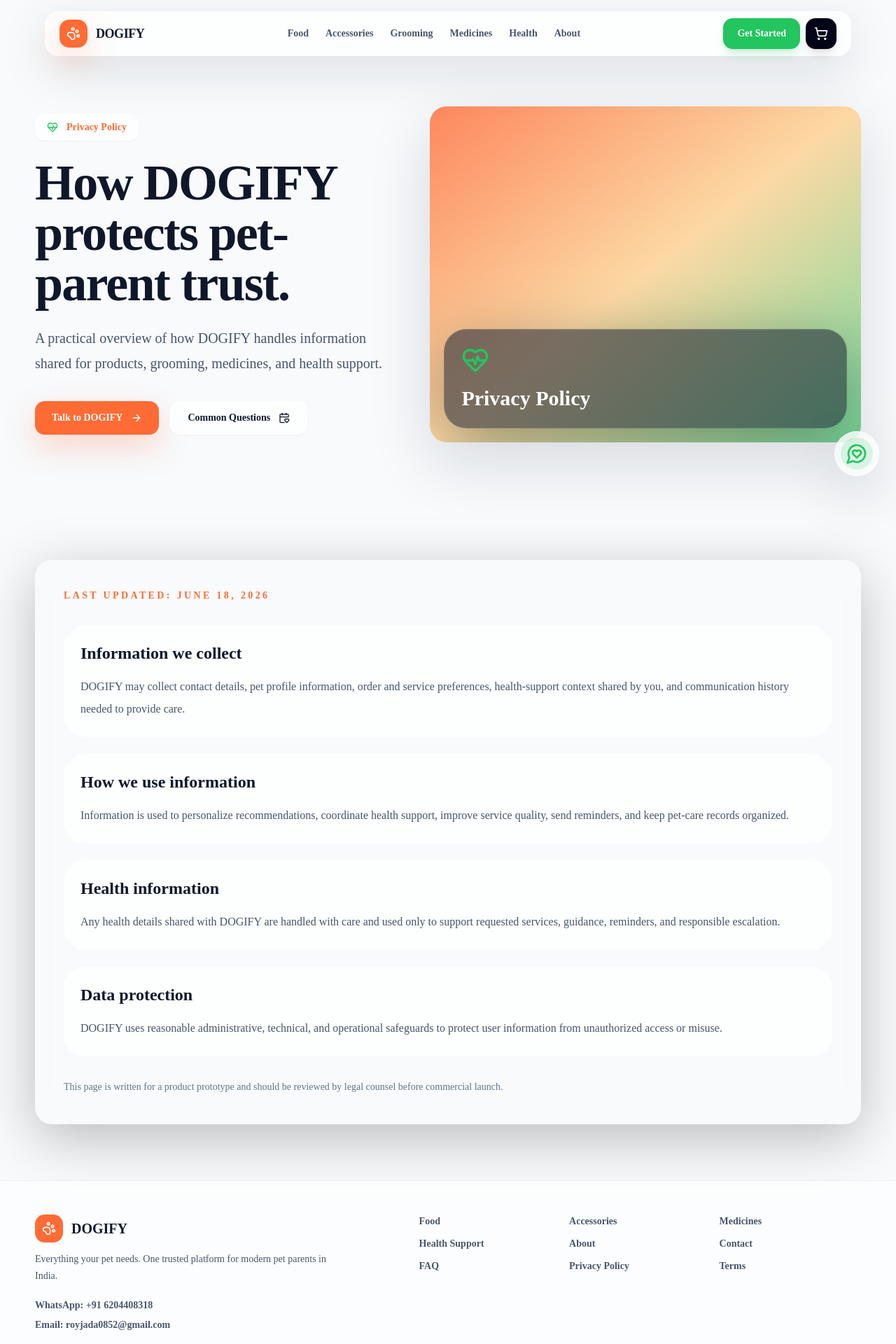
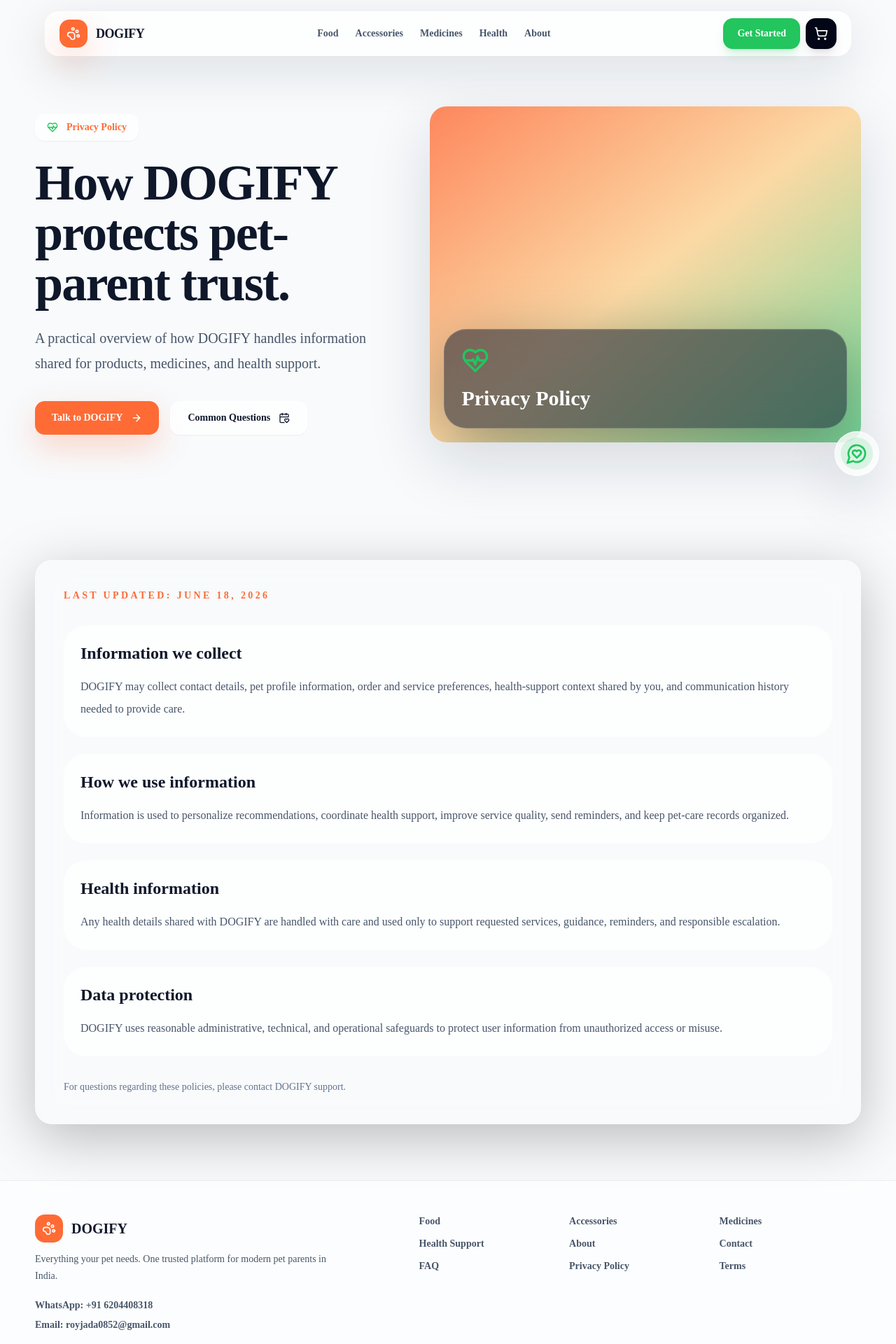
Before and after one commit to Bishesh292000/dogify-2.0, a Next.js app: page /privacy-policy in a window 1280 px wide. Shown: the top 1920 px of the page at 70% size. Built offline with nearby package versions, Linux system fonts and the light colour scheme.

Commit message:
Update dogify-site.tsx

```diff
--- a/components/dogify-site.tsx
+++ b/components/dogify-site.tsx
@@ -139,7 +139,6 @@
   const primaryLinks = [
   { label: "Food", href: "/food" },
   { label: "Accessories", href: "/accessories" },
-    { label: "Grooming", href: "/grooming" },
   { label: "Medicines", href: "/medicines" },
   { label: "Health", href: "/health-support" },
   { label: "About", href: "/about" }
@@ -270,14 +269,14 @@
             </span>
           </h1>
           <p className="mt-6 max-w-2xl text-xl leading-9 text-slate-600">
-            Premium Food, Accessories, Grooming, Medicines and Expert Health Support.
+            Premium Food, Accessories, Medicines and Expert Health Support.
           </p>
           <div className="mt-9 flex flex-col gap-4 sm:flex-row">
             <PrimaryLink href="/food">Shop Pet Essentials</PrimaryLink>
-            <SecondaryLink href="/grooming">Book Grooming</SecondaryLink>
+            <SecondaryLink href="/health-support">Get Health Support</SecondaryLink>
           </div>
           <div className="mt-10 grid max-w-xl grid-cols-3 gap-3">
-            {["Food", "Grooming", "24/7 Care"].map((item) => (
+            {["Food", "Medicines", "24/7 Care"].map((item) => (
               <div key={item} className="rounded-[20px] border border-white/70 bg-white/70 px-4 py-4 text-center shadow-[0_18px_50px_rgba(15,23,42,0.08)] backdrop-blur-2xl">
                 <p className="text-sm font-black text-dogify-ink">{item}</p>
               </div>
@@ -303,7 +302,6 @@
             </div>
             {[
               { label: "Food Packs", icon: servicePages.food.icon, className: "left-0 top-16", rotate: "-7deg" },
-              { label: "Grooming", icon: servicePages.grooming.icon, className: "right-2 top-20", rotate: "6deg" },
               { label: "Medicines", icon: servicePages.medicines.icon, className: "bottom-24 left-4", rotate: "5deg" },
               { label: "Vet Icons", icon: servicePages["health-support"].icon, className: "bottom-16 right-7", rotate: "-5deg" },
               { label: "Pet Toys", icon: servicePages.accessories.icon, className: "left-1/2 top-0 -translate-x-1/2", rotate: "3deg" }
@@ -328,7 +326,7 @@
         <SectionHeader
           eyebrow="Services Ecosystem"
           title="One connected care layer for every pet need."
-          copy="DOGIFY brings everyday essentials, expert care, and health confidence into a single premium experience."
+          copy="DOGIFY brings everyday essentials and health confidence into a single premium experience."
         />
         <div className="mt-14 grid gap-5 md:grid-cols-2 lg:grid-cols-5">
           {services.map((service, index) => {
@@ -413,7 +411,7 @@
     {
       step: "03",
       title: "DOGIFY confirms",
-      copy: "The team confirms availability, delivery, grooming slots, or health support next steps.",
+      copy: "The team confirms availability, delivery or health support next steps.",
       icon: PackageCheck
     }
   ];
@@ -457,7 +455,6 @@
   const badges = [
     "Live premium catalog",
     "WhatsApp-first ordering",
-    "Grooming bookings",
     "Health support requests",
     "No online payment collection"
   ];
@@ -692,10 +689,10 @@
   return (
     <section className="section-shell py-20">
       <SectionHeader eyebrow="Connected Ecosystem" title="Explore the rest of DOGIFY." copy="Every care vertical works better when it connects with the others." />
-      <div className="mt-12 grid gap-5 md:grid-cols-2 lg:grid-cols-4">
+      <div className="mt-12 grid gap-5 md:grid-cols-2 lg:grid-cols-3">
         {services
           .filter((service) => service.slug !== current.slug)
-          .slice(0, 4)
+          .slice(0, 3)
           .map((service) => (
             <Link key={service.slug} href={service.href} className="glass group rounded-[2rem] p-6 transition hover:-translate-y-2">
               <IconBubble icon={service.icon} tone="cyan" />
@@ -732,7 +729,7 @@
         <SectionHeader
           eyebrow="Mission"
           title="Create India's most trusted pet-care ecosystem."
-          copy="DOGIFY brings together products, grooming, medicines, and health support so pet parents do not have to stitch care together from disconnected services."
+          copy="DOGIFY brings together food, accessories, medicines, and health support so pet parents do not have to stitch care together from disconnected services."
           align="left"
         />
         <div className="grid gap-4 sm:grid-cols-2">
@@ -756,7 +753,7 @@
       <InnerHero
         eyebrow="Contact DOGIFY"
         title="Tell us what your pet needs next."
-        copy="Reach out for grooming bookings, product guidance, medicine support, health questions, or partnership conversations."
+         copy="Reach out for product guidance, medicine support, health questions, order assistance, or partnership conversations."
         icon={Mail}
         image="https://images.unsplash.com/photo-1583337130417-3346a1be7dee?auto=format&fit=crop&w=1200&q=86"
       />
@@ -783,7 +780,7 @@
           </div>
           <label className="mt-5 grid gap-2 text-sm font-bold text-slate-600">
             What do you need?
-            <textarea className="min-h-36 rounded-[14px] border border-slate-200 bg-white/80 p-4 outline-none transition focus:border-[#FF6B35]" placeholder="Food, grooming, medicines, health support, or something else..." />
+            <textarea className="min-h-36 rounded-[14px] border border-slate-200 bg-white/80 p-4 outline-none transition focus:border-[#FF6B35]" placeholder="Food, accessories, medicines, health support, or something else..." />
           </label>
           <button type="button" className="mt-6 inline-flex min-h-12 items-center justify-center gap-3 rounded-[14px] bg-[#FF6B35] px-6 py-3 text-sm font-bold text-white shadow-premium transition hover:-translate-y-0.5">
             Send Request <ArrowRight className="h-4 w-4" />
@@ -800,7 +797,7 @@
       <InnerHero
         eyebrow="FAQ"
         title="Clear answers for modern pet parents."
-        copy="Everything you need to understand DOGIFY services, support, grooming, medicines, and care coordination."
+        copy="Everything you need to understand DOGIFY services, support, medicines, and care coordination."
         icon={HeartPulse}
       />
       <section className="section-shell py-20">
@@ -837,7 +834,7 @@
         title={isPrivacy ? "How DOGIFY protects pet-parent trust." : "Clear terms for a connected pet-care platform."}
         copy={
           isPrivacy
-            ? "A practical overview of how DOGIFY handles information shared for products, grooming, medicines, and health support."
+            ? "A practical overview of how DOGIFY handles information shared for products, medicines, and health support."
             : "A responsible framework for using DOGIFY services, support flows, product guidance, and care coordination."
         }
         icon={isPrivacy ? HeartPulse : Sparkles}
@@ -854,7 +851,7 @@
             ))}
           </div>
           <p className="mt-8 text-sm leading-6 text-slate-500">
-            This page is written for a product prototype and should be reviewed by legal counsel before commercial launch.
+              For questions regarding these policies, please contact DOGIFY support.
           </p>
         </div>
       </section>
```
Lines whose indentation alone changed are shown as unchanged.
